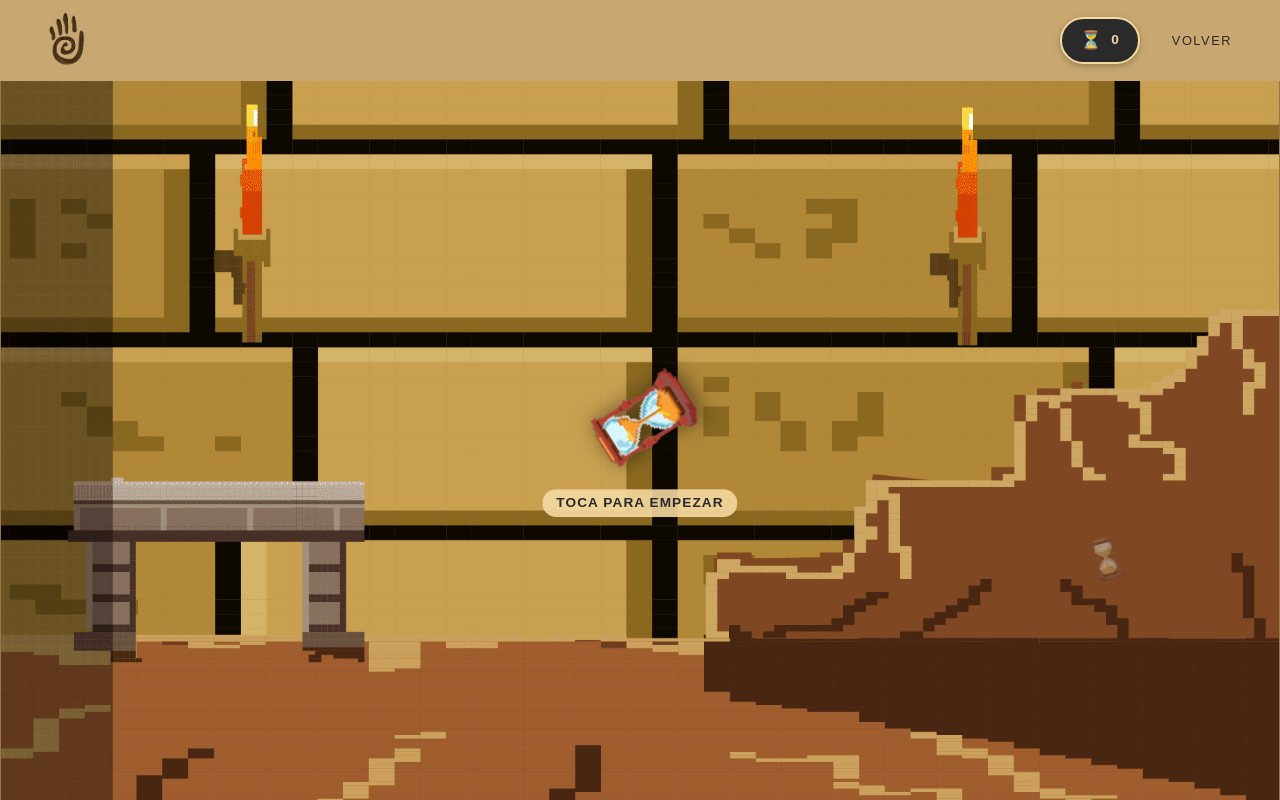
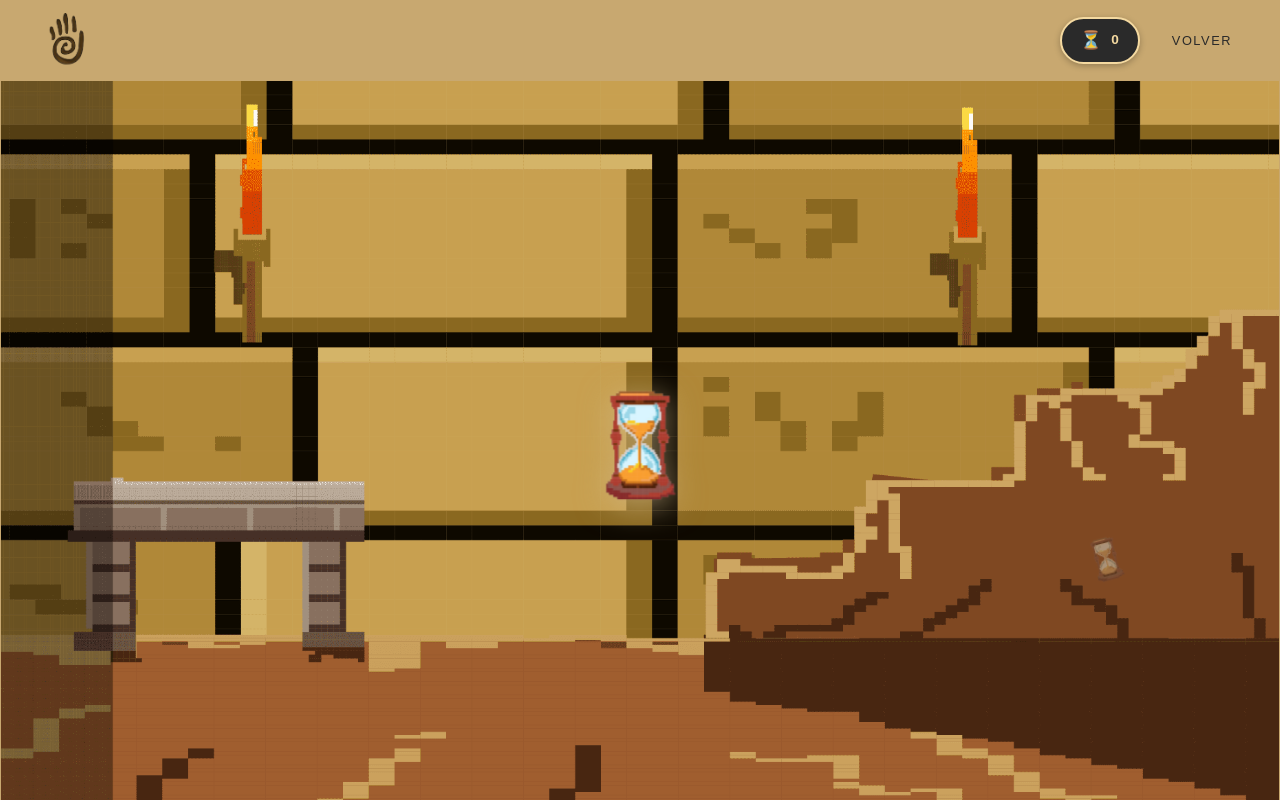
Before and after one commit to melany1722/piktara-compartido, a React (Vite) app: page /comic in a window 1280 px wide. Built offline with nearby package versions, Linux system fonts and the light colour scheme; the HTML template or start-up script is replaced by a standard one.

Commit message:
escena 90% kevin

```diff
--- a/src/Comic.css
+++ b/src/Comic.css
@@ -10,12 +10,13 @@
   100% { transform: scale(1); }
 }
 
-@keyframes spinClock {
-  from { transform: rotate(0deg); }
-  to   { transform: rotate(360deg); }
+@keyframes pulseClock {
+  0%, 100% {
+    transform: translate(-50%, -50%) scale(1);
+    filter: drop-shadow(0 4px 10px rgba(0,0,0,0.5));
+  }
+  50% {
+    transform: translate(-50%, -50%) scale(1.1);
+    filter: drop-shadow(0 6px 16px rgba(244,217,160,0.7));
+  }
 }
-
-@keyframes bounceHint {
-  0%, 100% { transform: translateY(0); }
-  50%      { transform: translateY(-6px); }
-}
--- a/src/Pages/Comic.jsx
+++ b/src/Pages/Comic.jsx
@@ -109,7 +109,7 @@ const Comic = () => {
           alignItems: "center",
           justifyContent: "center",
           overflow: "hidden",
-          backgroundColor: "#967946",
+          backgroundColor: "#c8a870",
         }}
       >
         {/* Recuadro con la proporción EXACTA del gif (1920x1080) */}
@@ -131,49 +131,23 @@ const Comic = () => {
             }}
           />
 
-          {/* BOTÓN DE PLAY: reloj girando + texto indicativo */}
+          {/* BOTÓN DE PLAY: reloj centrado, con pulso suave (sin girar) */}
           {!reproducido && (
-            <div
+            <img
+              src="/lottie/images/img_0.png"
+              alt="Reproducir animación"
               onClick={handlePlayClick}
               style={{
                 position: "absolute",
                 top: "50%",
                 left: "50%",
                 transform: "translate(-50%, -50%)",
-                display: "flex",
-                flexDirection: "column",
-                alignItems: "center",
+                width: "90px",
+                animation: "pulseClock 1.2s ease-in-out infinite",
                 cursor: "pointer",
                 zIndex: 10,
               }}
-            >
-              <img
-                src="/lottie/images/img_0.png"
-                alt="Reproducir animación"
-                style={{
-                  width: "90px",
-                  filter: "drop-shadow(0 4px 10px rgba(0,0,0,0.5))",
-                  animation: "spinClock 3s linear infinite",
-                }}
-              />
-              <span
-                style={{
-                  marginTop: "10px",
-                  fontFamily: f,
-                  fontSize: "0.85rem",
-                  letterSpacing: "0.08em",
-                  textTransform: "uppercase",
-                  fontWeight: "bold",
-                  color: "#2a2a2a",
-                  background: "rgba(244,217,160,0.9)",
-                  padding: "4px 14px",
-                  borderRadius: "999px",
-                  animation: "bounceHint 1.2s ease-in-out infinite",
-                }}
-              >
-                Toca para empezar
-              </span>
-            </div>
+            />
           )}
 
           {/* RELOJ ESCONDIDO */}
```
